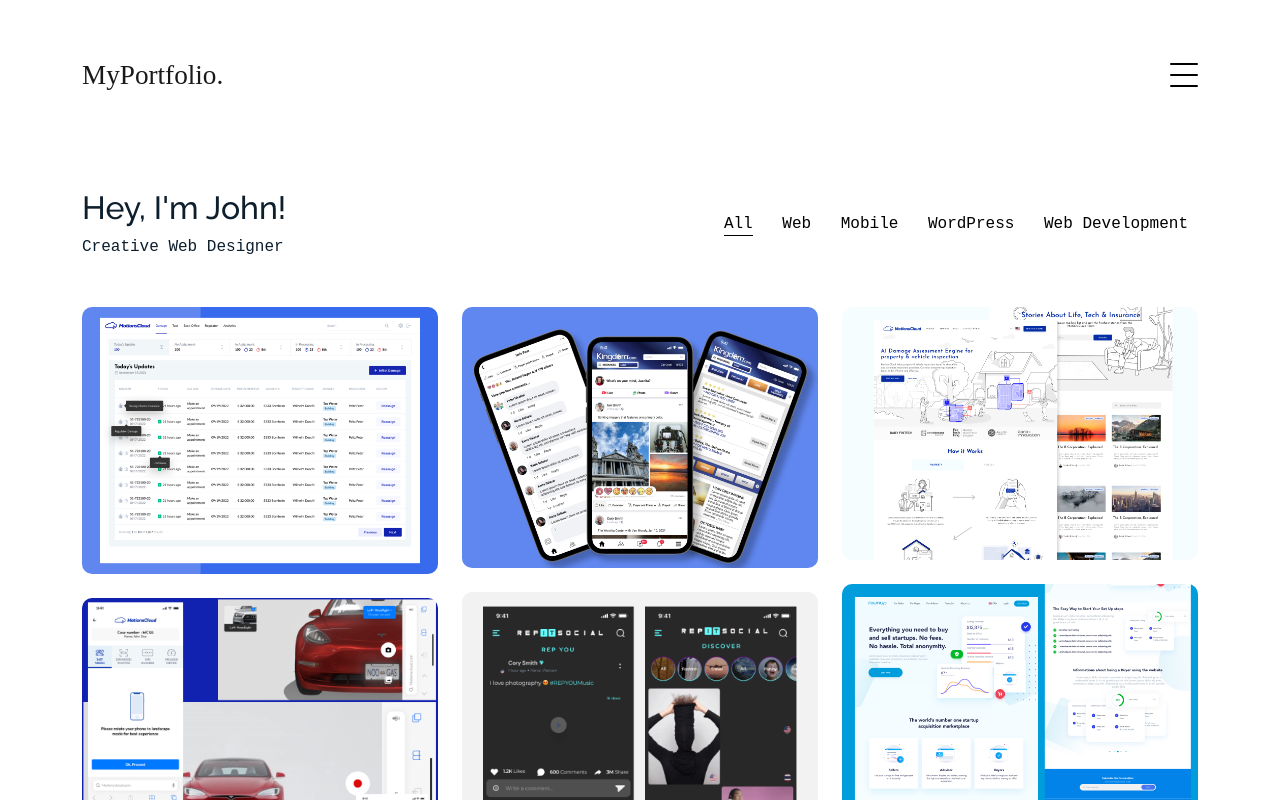
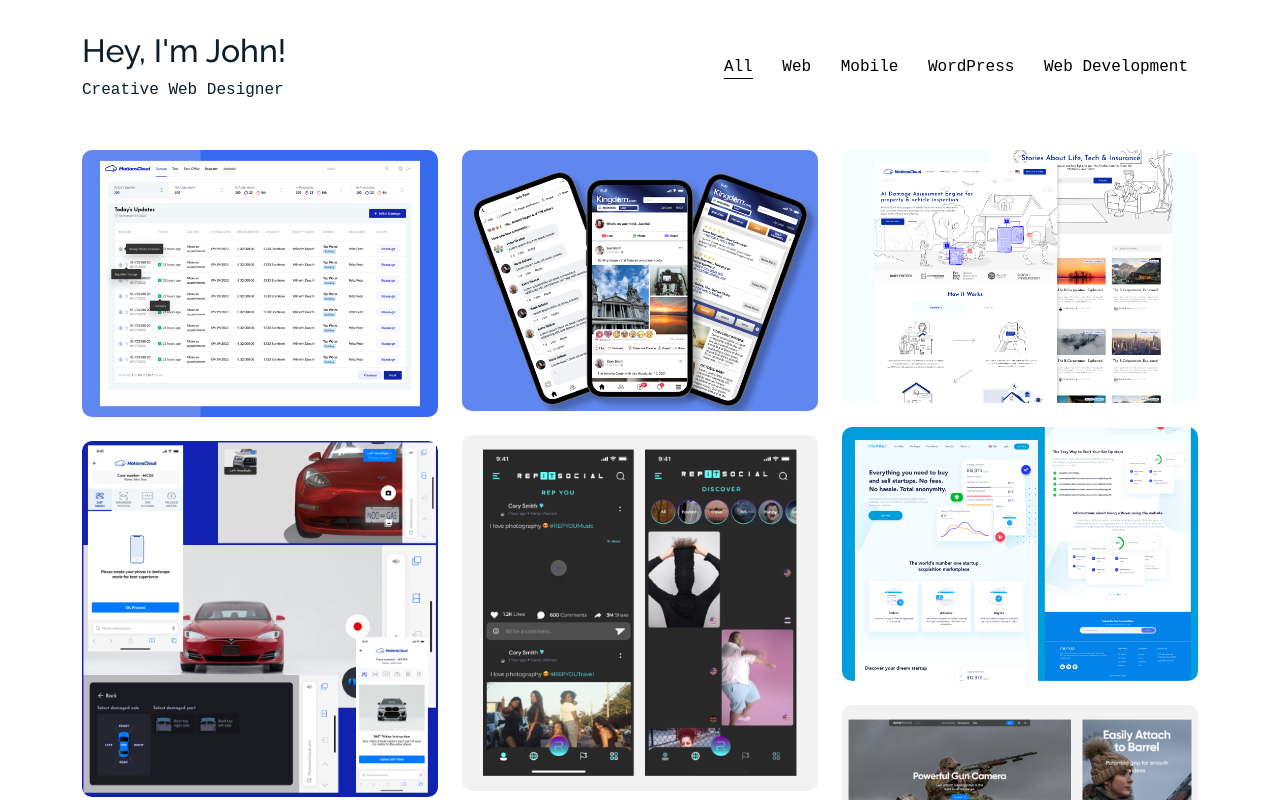
Before and after one commit to john-mark-bondad/myportfolio, a plain HTML site: page index.html in a window 1280 px wide. Shown: the top 800 px of the page. Drawn offline with Linux system fonts and the light colour scheme; a web font is replaced by a local one.

Commit message:
hide a project

```diff
--- a/assets/css/style.css
+++ b/assets/css/style.css
@@ -20,7 +20,6 @@ h1, h2, h3, h4, h5, h6, .font-heading {
 .section {
   padding: 5rem 0;
 }
-
 .filters a {
   text-decoration: none;
   color: #000;
@@ -344,6 +343,9 @@ h1, h2, h3, h4, h5, h6, .font-heading {
 .custom-navbar .navbar-brand {
   font-size: 1.7rem;
 }
+ .site-portfolio{
+  padding: 2rem 0;
+}
 
 /* Burger */
 .burger {
--- a/index.html
+++ b/index.html
@@ -63,15 +63,14 @@
     </div>
   </div>
 
-  <nav class="navbar navbar-light custom-navbar">
+<!--   <nav class="navbar navbar-light custom-navbar">
     <div class="container">
-      <!-- <a class="navbar-brand" href="index.html"><span style="font-family: 'Ms Madi', cursive;">My Portfolio.</span></a> -->
       <a class="navbar-brand" href="index.html" style="font-family: Old Standard TT">MyPortfolio.</a>
       <a href="#" class="burger" data-bs-toggle="collapse" data-bs-target="#main-navbar">
         <span></span>
       </a>
     </div>
-  </nav>
+  </nav> -->
 
   <main id="main">
 
@@ -210,7 +209,7 @@
               <img class="img-fluid" src="assets/img/net-insurance.png">
             </a>
           </div>
-          <div class="item wordpress webdevelopment col-sm-6 col-md-4 col-lg-4 mb-4">
+<!--           <div class="item wordpress webdevelopment col-sm-6 col-md-4 col-lg-4 mb-4">
             <a href="before-and-after-effects-wp.html" class="item-wrap fancybox">
               <div class="work-info">
                 <h3>Before and After Effects - WordPress Plugin</h3>
@@ -218,7 +217,7 @@
               </div>
               <img class="img-fluid" src="assets/img/before-and-after effects-wordpress-plugin.png">
             </a>
-          </div>
+          </div> -->
           <div class="item wordpress webdevelopment col-sm-6 col-md-4 col-lg-4 mb-4">
             <a href="library-booking list-wordpress-plugin.html" class="item-wrap fancybox">
               <div class="work-info">
```
